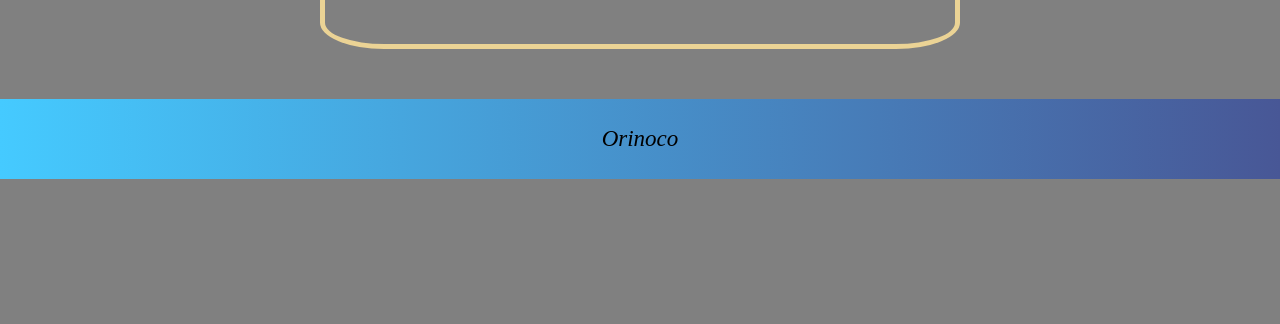
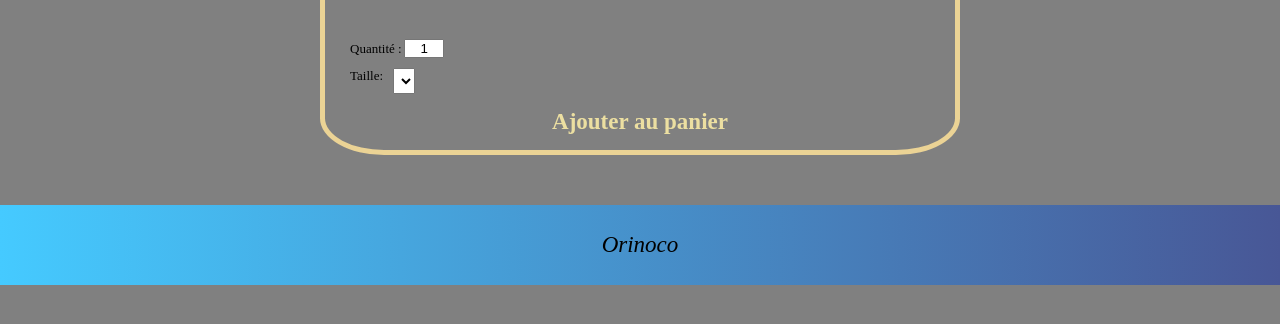
Before and after one commit to Vehementz/P5_Pisu_Clement, a plain HTML site: page product.html in a window 1280 px wide. Shown: the part 466-790 px from the top of the page. Drawn offline with nearby package versions, Linux system fonts and the light colour scheme; no server answers; a web font is replaced by a local one.

Commit message:
implemented on product.html lens input, quantity and size

```diff
--- a/product.html
+++ b/product.html
@@ -28,9 +28,24 @@
     <div id="product-card-container">
       <img id="product-card-img">
       <div id="product-container-description">
-        <h2 id="product-titre"></h2>
-        <p id="product-price"></p>
+        <div id="name-price-container">
+          <h2 id="product-titre"></h2>
+          <p id="product-price"></p>
+        </div>
         <p id="product-description"></p>
+        <div id="product-card-quantity">
+          <label id="lens-quantity-label" for="lens-quantity">Quantité :</label>
+          <input id="lens-quantity-input" type="number" name="lens" value="1" min="1">
+        </div>
+        <div id="product-card-size">
+          <label id="lens-quantity-size" for="color-select">Taille:</label>
+          <select id="lens-size-select" name="size">
+          </select>
+        </div>
+        <div id="product-add-to-cart">
+          Ajouter au panier
+        </div>
+
       </div>
     </div>
 
--- a/public/main.css
+++ b/public/main.css
@@ -159,23 +159,79 @@ footer p {
 #product-container-description {
   display: flex;
   flex-direction: column;
-  justify-content: center;
-  align-items: center;
+
+
   padding: 1rem 2rem 1rem 2rem;
+}
+
+#name-price-container {
+  display: flex;
+  flex-direction: row;
+  justify-content: space-between;
+
+
 }
 
 #product-titre {
   font-family: 'Mate SC', serif;
   font-size: 2rem;
+  color: #ecf9fd;
 }
 
 #product-price {
-  font-size: 1.4rem;
-  margin-top: 1rem;
+  font-size: 2rem;
+
 }
 
 #product-description {
   font-size: 1.2rem;
-  text-align: center;
   margin-top: 1rem;
 }
+
+
+#product-card-quantity {
+  margin-top: 2rem;
+}
+
+#product-card-quantity input,
+#product-card-size {
+  width: 4rem;
+  text-align: center;
+}
+
+#product-card-size {
+  display: flex;
+  flex-direction: row;
+
+}
+
+
+#lens-quantity-label,
+#lens-quantity-size {
+  font-size: 1.3rem;
+  margin: 1rem 0;
+}
+
+#lens-size-select {
+  font-size: 1rem;
+  margin-top: 1rem;
+  margin-left: 1rem;
+}
+
+input::-webkit-outer-spin-button,
+input::-webkit-inner-spin-button {
+  -webkit-appearance: none;
+  margin: 0;
+}
+
+input[type=number] {
+  -moz-appearance: textfield;
+}
+
+#product-add-to-cart {
+  margin-top: 1.5rem;
+  font-size: 2.3rem;
+  text-align: center;
+  color: #ecdfa1;
+  font-weight: bold;
+}
```
